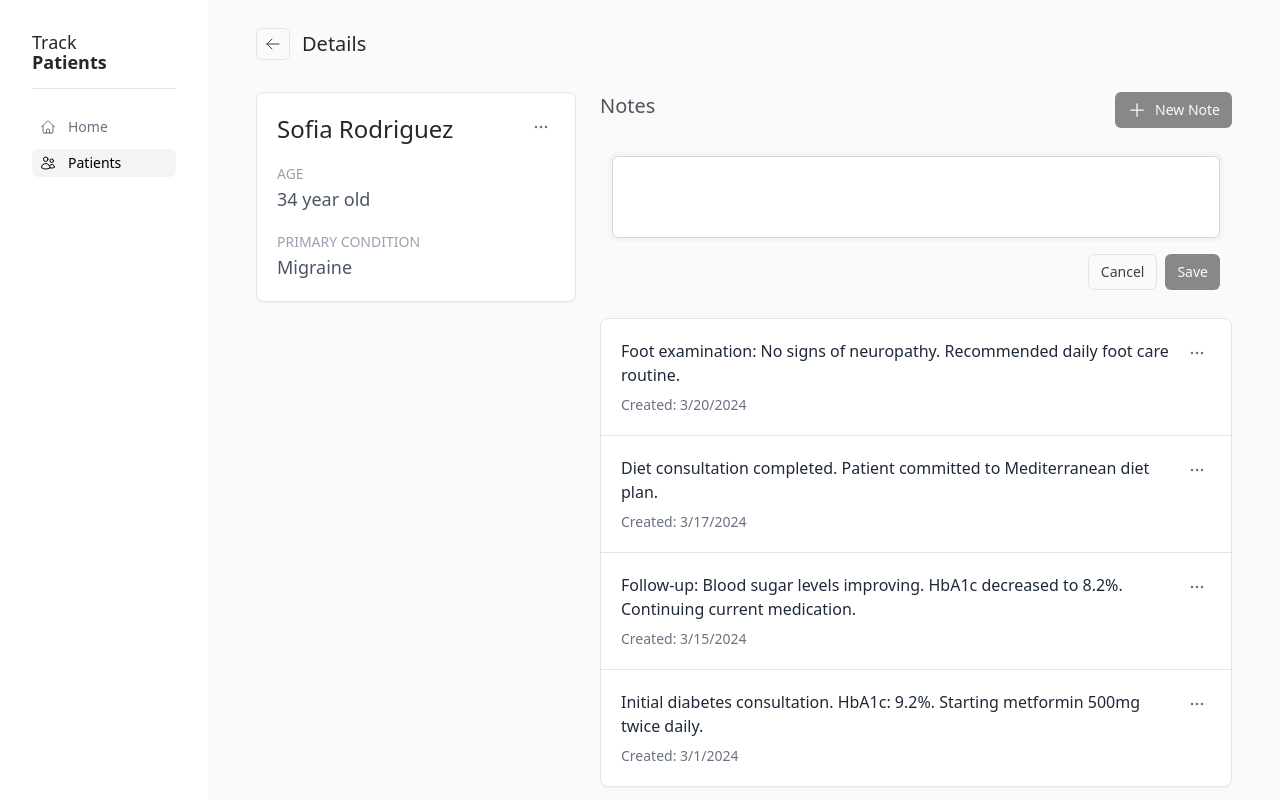
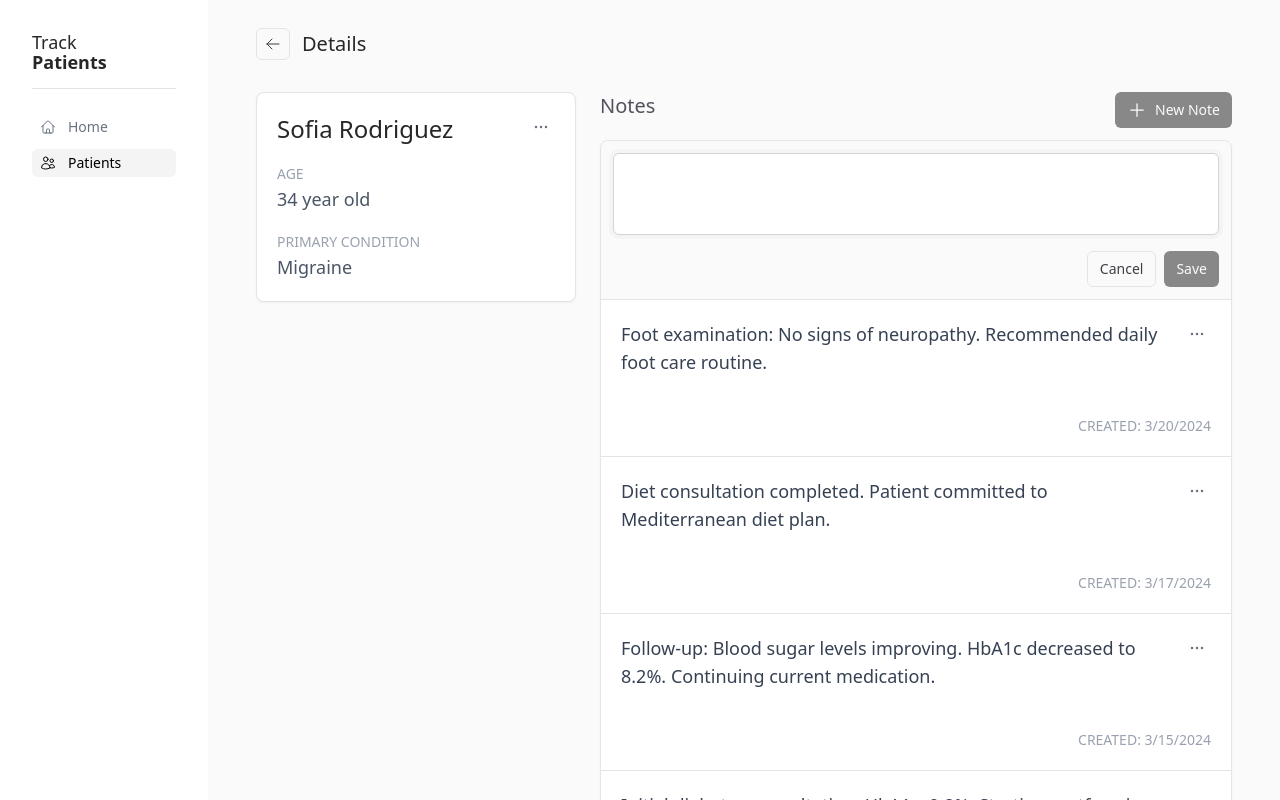
Before and after one commit to manumorante/track-patients, a React (Vite) app: page /patients/1 in a window 1280 px wide. Both pictures are taken after a click on the button "New Note". Shown: the top 800 px of the page. Built offline with nearby package versions, Linux system fonts and the light colour scheme.

Commit message:
refactor: enhance NoteCard, NoteEditor, and NotesList components for improved layout, styling, and user experience

```diff
--- a/src/components/notes/NoteCard.tsx
+++ b/src/components/notes/NoteCard.tsx
@@ -8,12 +8,12 @@ type Props = {
 
 export default function NoteCard({ note, onEdit }: Props) {
   return (
-    <div className="p-5">
-      <div className="flex items-start justify-between">
-        <p className="text-gray-800">{note.text}</p>
+    <div className="flex min-h-32 flex-col items-end justify-between">
+      <div className="flex w-full items-start justify-between gap-4 p-5">
+        <p className="text-lg font-light text-gray-700">{note.text}</p>
         <NoteActions note={note} onEdit={onEdit} />
       </div>
-      <p className="mt-2 text-sm text-gray-500">
+      <p className="p-5 text-sm text-gray-400 uppercase">
         {note.updatedAt && note.updatedAt !== note.createdAt
           ? `Updated: ${new Date(note.updatedAt).toLocaleDateString()}`
           : `Created: ${new Date(note.createdAt).toLocaleDateString()}`}
--- a/src/components/notes/NoteEditor.tsx
+++ b/src/components/notes/NoteEditor.tsx
@@ -16,7 +16,6 @@ export default function NoteEditor({ note, onSave, onCancel }: Props) {
   } = useForm<NoteFormData>({ defaultValues: { text } })
 
   return (
-    <div className="bg-zinc-50 p-3">
     <form key={id} onSubmit={handleSubmit((data) => onSave(data.text))}>
       <div className="flex items-start justify-between">
         <textarea
@@ -36,6 +35,5 @@ export default function NoteEditor({ note, onSave, onCancel }: Props) {
         </button>
       </div>
     </form>
-    </div>
   )
 }
--- a/src/components/notes/NotesList.tsx
+++ b/src/components/notes/NotesList.tsx
@@ -1,4 +1,4 @@
-import { Card, ErrorMessage, Loading, NoResultsFound } from '@/components/common'
+import { Card, ErrorMessage, NoResultsFound } from '@/components/common'
 import { NoteCard, NoteEditor } from '@/components/notes'
 import { useCreateNote, useNotes, useUpdateNote } from '@/hooks'
 import type { Note } from '@/types'
@@ -11,6 +11,8 @@ export default function NotesList({ patientId }: { patientId: string }) {
   const [isCreating, setIsCreating] = useState(false)
   const updateNote = useUpdateNote()
   const createNote = useCreateNote()
+
+  const hasNotes = !!notes?.length
 
   const handleEdit = (note: Note) => {
     setEditingNote(note)
@@ -40,12 +42,11 @@ export default function NotesList({ patientId }: { patientId: string }) {
     setIsCreating(false)
   }
 
-  if (isLoading) return <Loading />
   if (error) return <ErrorMessage message={`Error loading notes: ${error.message}`} />
 
   return (
-    <div className="space-y-4">
-      <div className="flex w-full justify-between">
+    <>
+      <div className="mb-3 flex w-full justify-between">
         <h2 className="text-xl font-medium text-zinc-600">Notes</h2>
 
         <button onClick={() => setIsCreating(true)} className="button" disabled={isCreating}>
@@ -54,34 +55,45 @@ export default function NotesList({ patientId }: { patientId: string }) {
         </button>
       </div>
 
-      {isCreating && (
+      <div className="relative">
+        {isLoading && (
+          <div className="pointer-events-none absolute inset-0 min-h-32 rounded-lg border bg-zinc-200 p-12 text-center text-gray-600">
+            Loading ...
+          </div>
+        )}
+
+        {!hasNotes && !isLoading && !isCreating && (
+          <NoResultsFound title="No notes available for this patient" />
+        )}
+
+        <Card className="divide-y overflow-hidden">
+          {isCreating && !isLoading && (
+            <div className="bg-zinc-50 p-3">
               <NoteEditor
                 note={{ id: 'new', text: '', patientId, createdAt: new Date().toISOString() }}
                 onSave={handleSaveNew}
                 onCancel={handleCancelCreate}
               />
+            </div>
           )}
 
-      {!!notes?.length && (
-        <Card className="divide-y">
-          {notes?.map((note) =>
+          {hasNotes &&
+            notes?.map((note) =>
               editingNote?.id === note.id ? (
+                <div className="bg-zinc-50 p-3">
                   <NoteEditor
                     key={note.id}
                     note={note}
                     onSave={handleSaveEdit}
                     onCancel={handleCancelEdit}
                   />
+                </div>
               ) : (
                 <NoteCard key={note.id} note={note} onEdit={handleEdit} />
               ),
             )}
         </Card>
-      )}
-
-      {!notes?.length && !isCreating && (
-        <NoResultsFound title="No notes available for this patient" />
-      )}
       </div>
+    </>
   )
 }
--- a/src/components/patients/PatientActions.tsx
+++ b/src/components/patients/PatientActions.tsx
@@ -3,8 +3,7 @@ import { useDeletePatient } from '@/hooks'
 import { usePatientsStore } from '@/stores/patientsStore'
 import { uiStore } from '@/stores/uiStore'
 import type { Patient } from '@/types'
-import { EyeIcon, PencilIcon, TrashIcon } from '@heroicons/react/24/outline'
-import { useNavigate } from 'react-router-dom'
+import { PencilIcon, TrashIcon } from '@heroicons/react/24/outline'
 
 type PatientActionsProps = {
   patientId: Patient['id']
@@ -14,7 +13,6 @@ export default function PatientActions({ patientId }: PatientActionsProps) {
   const editForm = usePatientsStore((state) => state.editForm)
   const deletePatient = useDeletePatient()
   const openAlertDialog = uiStore((state) => state.openAlertDialog)
-  const navigate = useNavigate()
 
   const handleDeletePatient = () => {
     openAlertDialog({
@@ -27,11 +25,6 @@ export default function PatientActions({ patientId }: PatientActionsProps) {
   return (
     <ActionMenu
       actions={[
-        {
-          label: 'Patient profile',
-          icon: EyeIcon,
-          onClick: () => navigate(`/patients/${patientId}`),
-        },
         {
           label: 'Edit details',
           icon: PencilIcon,
```
Lines whose indentation alone changed are shown as unchanged.
